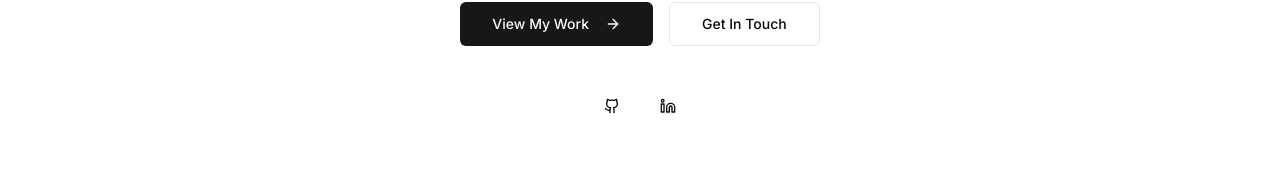
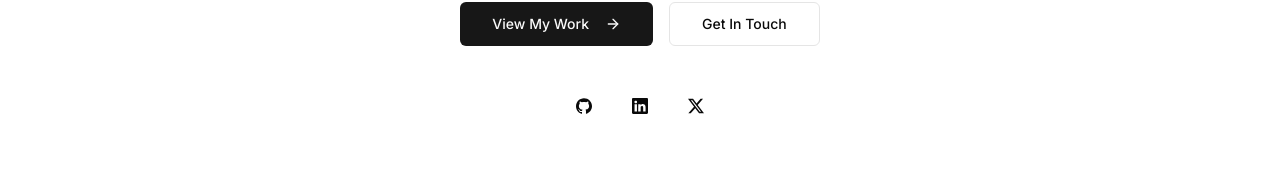
Before and after one commit to omarologyy/Portfolio, a Next.js app: page / in a window 1280 px wide. Shown: the part 451-627 px from the top of the page. Built offline with nearby package versions, Linux system fonts and the light colour scheme.

Commit message:
I changed deprecated lucide react icons

```diff
--- a/components/hero-section.tsx
+++ b/components/hero-section.tsx
@@ -1,6 +1,8 @@
-import { Navbar } from "@/components/navbar"
-import { Button } from "@/components/ui/button"
-import { ArrowRight, Github, Linkedin, Twitter } from "lucide-react"
+import { Navbar } from "@/components/navbar";
+import { Button } from "@/components/ui/button";
+import { ArrowRight } from "lucide-react";
+import { BsLinkedin, BsTwitterX } from "react-icons/bs";
+import { ImGithub } from "react-icons/im";
 
 export function HeroSection() {
   return (
@@ -12,7 +14,8 @@ export function HeroSection() {
             Hi, I'm <span className="text-primary">Umar</span>
           </h1>
           <p className="mx-auto max-w-[700px] text-gray-500 md:text-xl dark:text-gray-400">
-            Frontend Developer specializing in building exceptional digital experiences with modern web technologies.
+            Frontend Developer specializing in building exceptional digital
+            experiences with modern web technologies.
           </p>
           <div className="flex flex-col sm:flex-row justify-center gap-4">
             <Button size="lg" asChild>
@@ -26,8 +29,13 @@ export function HeroSection() {
           </div>
           <div className="flex justify-center gap-4 pt-4">
             <Button variant="ghost" size="icon" asChild>
-              <a href="https://github.com/omarologyy" target="_blank" rel="noopener noreferrer" aria-label="GitHub">
-                <Github className="h-5 w-5" />
+              <a
+                href="https://github.com/omarologyy"
+                target="_blank"
+                rel="noopener noreferrer"
+                aria-label="GitHub"
+              >
+                <ImGithub className="h-5 w-5" />
               </a>
             </Button>
             <Button variant="ghost" size="icon" asChild>
@@ -37,13 +45,22 @@ export function HeroSection() {
                 rel="noopener noreferrer"
                 aria-label="LinkedIn"
               >
-                <Linkedin className="h-5 w-5" />
+                <BsLinkedin className="h-5 w-5" />
               </a>
             </Button>
-
+            <Button variant="ghost" size="icon" asChild>
+              <a
+                href="https://www.linkedin.com/in/umar-sulaiman-a91a43175"
+                target="_blank"
+                rel="noopener noreferrer"
+                aria-label="X"
+              >
+                <BsTwitterX className="h-5 w-5" />
+              </a>
+            </Button>
           </div>
         </div>
       </div>
     </div>
-  )
+  );
 }
--- a/package.json
+++ b/package.json
@@ -52,7 +52,7 @@
     "react-day-picker": "9.8.0",
     "react-dom": "^18.3.1",
     "react-hook-form": "^7.54.1",
-    "react-icons": "latest",
+    "react-icons": "^5.5.0",
     "react-resizable-panels": "^2.1.7",
     "recharts": "2.15.0",
     "sonner": "^1.7.1",
```
Also changed, not shown: 1 other file (tests, documents, lock files or other folders).
